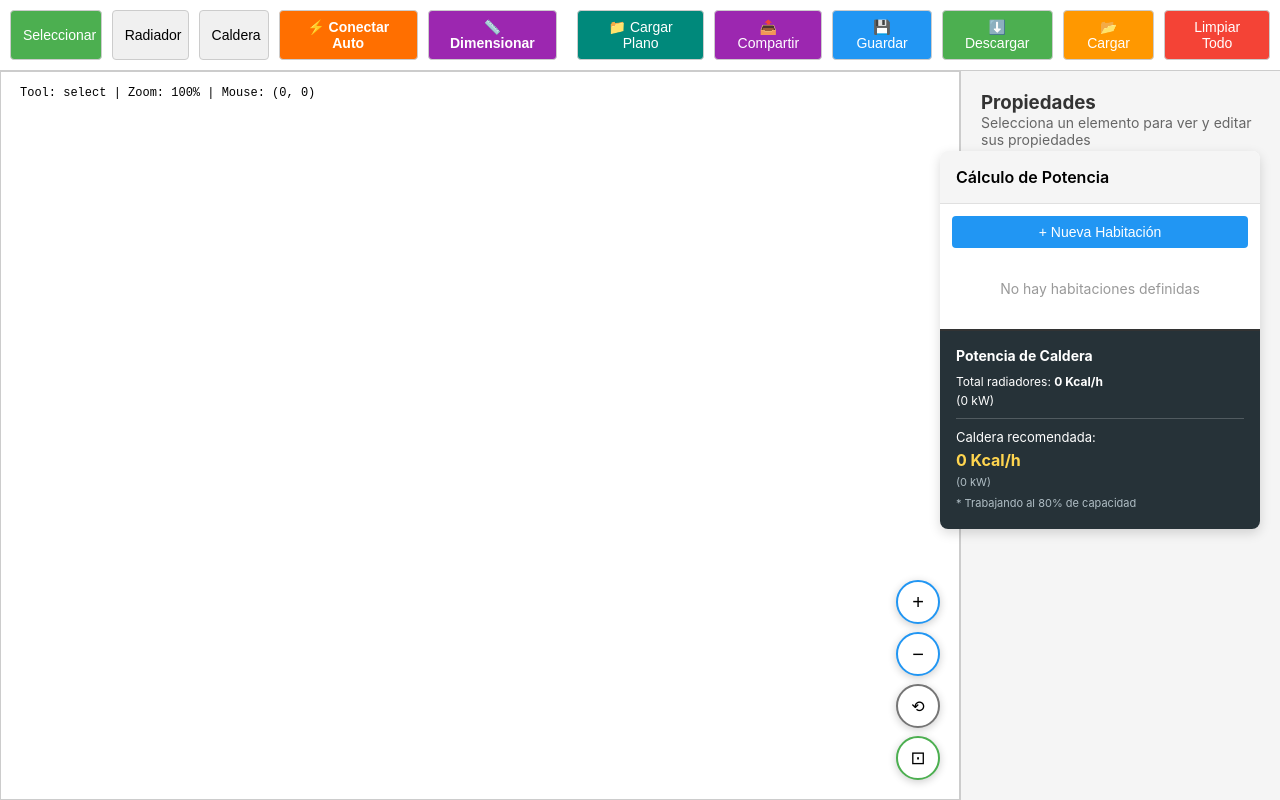
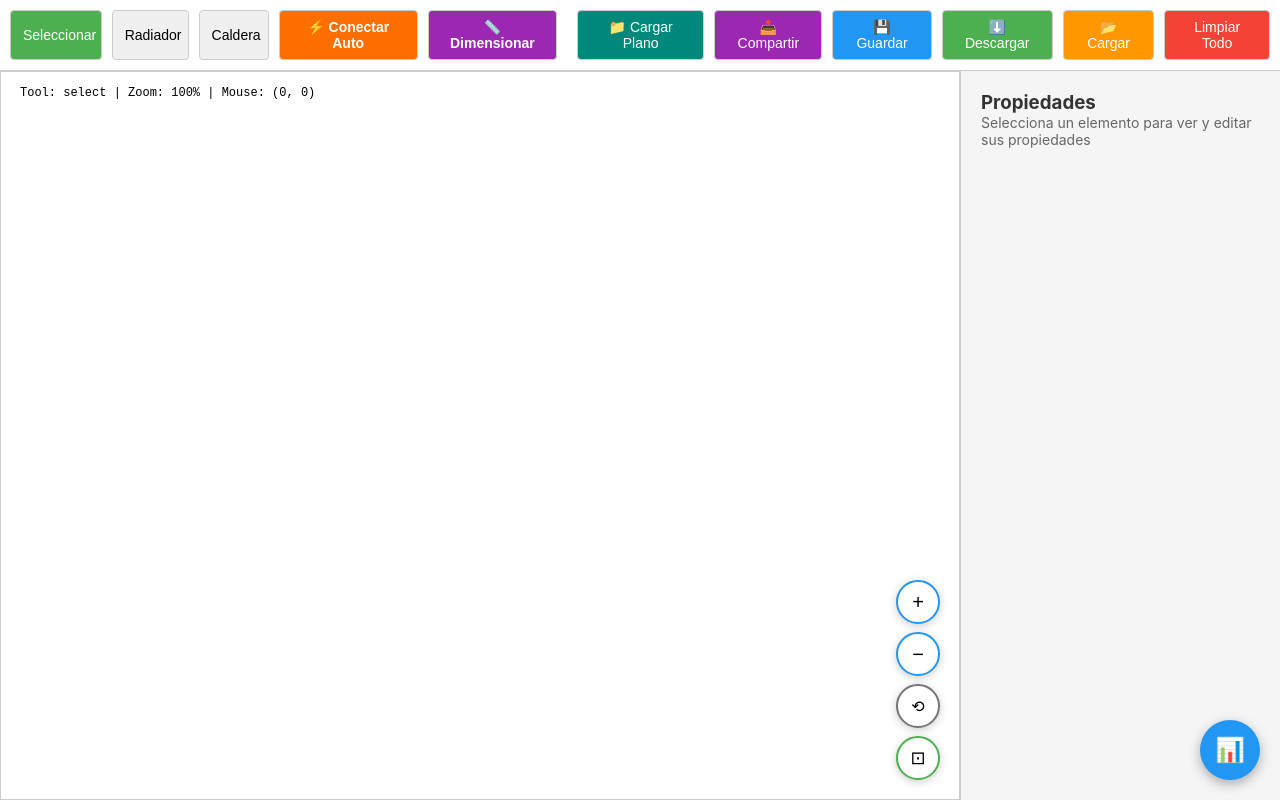
Before and after one commit to Edgardo-Lamas/Api-Calefaccion, a React (Vite) app: page / in a window 1280 px wide. Built offline with nearby package versions, Linux system fonts and the light colour scheme.

Commit message:
fix: RoomPanel colapsable, radiador default 2000 Kcal/h, ocultar status sin radiadores

```diff
--- a/src/components/Canvas/Canvas.tsx
+++ b/src/components/Canvas/Canvas.tsx
@@ -396,7 +396,7 @@ export const Canvas = () => {
         y: coords.y,
         width: 60,  // Vista superior: más angosto
         height: 12, // Vista superior: muy bajo (franja)
-        power: 1500, // Kcal/h
+        power: 2000, // Kcal/h (valor típico inicial)
       };
 
       addRadiator(newRadiator);
--- a/src/components/RoomPanel/RoomPanel.tsx
+++ b/src/components/RoomPanel/RoomPanel.tsx
@@ -12,6 +12,7 @@ export const RoomPanel: React.FC = () => {
   const { rooms, radiators, addRoom, updateRoom, removeRoom } = useElementsStore();
   const [selectedRoomId, setSelectedRoomId] = useState<string | null>(null);
   const [isCreatingRoom, setIsCreatingRoom] = useState(false);
+  const [isCollapsed, setIsCollapsed] = useState(true); // Minimizado por defecto
 
   const selectedRoom = rooms.find(r => r.id === selectedRoomId);
 
@@ -44,9 +45,36 @@ export const RoomPanel: React.FC = () => {
   // Calcular totales para la caldera
   const boilerCalc = calculateBoilerPower(radiators);
 
+  // Si está colapsado, solo mostrar botón flotante
+  if (isCollapsed) {
+    return (
+      <button
+        onClick={() => setIsCollapsed(false)}
+        style={{
+          position: 'fixed',
+          bottom: '20px',
+          right: '20px',
+          width: '60px',
+          height: '60px',
+          borderRadius: '50%',
+          backgroundColor: '#2196F3',
+          color: 'white',
+          border: 'none',
+          fontSize: '24px',
+          cursor: 'pointer',
+          boxShadow: '0 4px 12px rgba(0,0,0,0.3)',
+          zIndex: 100
+        }}
+        title="Abrir cálculo de potencia"
+      >
+        📊
+      </button>
+    );
+  }
+
   return (
     <div style={{
-      position: 'absolute',
+      position: 'fixed',
       top: '80px',
       right: '20px',
       width: '320px',
@@ -57,17 +85,34 @@ export const RoomPanel: React.FC = () => {
       display: 'flex',
       flexDirection: 'column',
       overflow: 'hidden',
-      zIndex: 10
+      zIndex: 100
     }}>
       {/* Header */}
       <div style={{
         padding: '16px',
         borderBottom: '1px solid #e0e0e0',
-        backgroundColor: '#f5f5f5'
+        backgroundColor: '#f5f5f5',
+        display: 'flex',
+        justifyContent: 'space-between',
+        alignItems: 'center'
       }}>
         <h3 style={{ margin: 0, fontSize: '16px', fontWeight: 600 }}>
           Cálculo de Potencia
         </h3>
+        <button
+          onClick={() => setIsCollapsed(true)}
+          style={{
+            background: 'none',
+            border: 'none',
+            fontSize: '20px',
+            cursor: 'pointer',
+            padding: '4px 8px',
+            color: '#666'
+          }}
+          title="Minimizar"
+        >
+          ✕
+        </button>
       </div>
 
       {/* Lista de habitaciones */}
@@ -151,6 +196,8 @@ export const RoomPanel: React.FC = () => {
                   <div style={{ marginTop: '6px', paddingTop: '6px', borderTop: '1px solid #eee' }}>
                     <strong>Requerido:</strong> {powerCheck.required.toLocaleString()} Kcal/h
                   </div>
+                  {room.radiatorIds.length > 0 ? (
+                    <>
                       <div>
                         <strong>Instalado:</strong> {powerCheck.installed.toLocaleString()} Kcal/h
                       </div>
@@ -161,6 +208,12 @@ export const RoomPanel: React.FC = () => {
                       }}>
                         {powerCheck.sufficient ? '✓ Suficiente' : '⚠ Insuficiente'} ({powerCheck.percentage}%)
                       </div>
+                    </>
+                  ) : (
+                    <div style={{ marginTop: '4px', color: '#999', fontSize: '11px' }}>
+                      Sin radiadores asignados
+                    </div>
+                  )}
                 </div>
               </div>
             );
```
Lines whose indentation alone changed are shown as unchanged.
